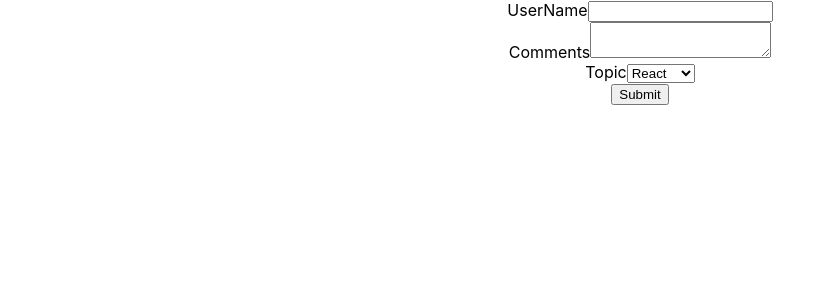
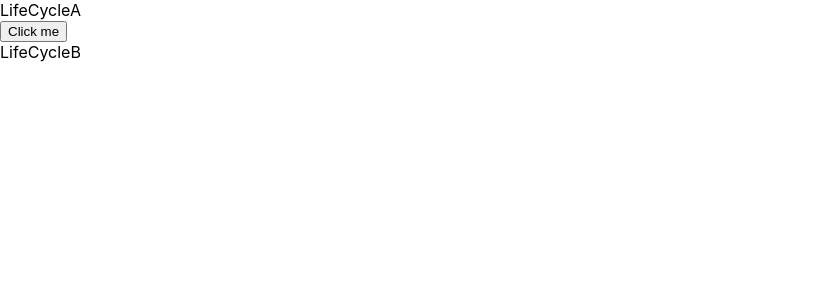
Before and after one commit to guru449/ReactTutorial, a React (Create React App) app: page / in a window 1280 px wide. Shown: the top 300 px of the page, without its empty margins (0-836 px from the left). Built offline with nearby package versions, Linux system fonts and the light colour scheme.

Commit message:
lifecycles

```diff
--- a/src/App.js
+++ b/src/App.js
@@ -1,62 +1,82 @@
-import logo from './logo.svg';
-import './App.css';
-import Greet from './components/greet';
-import Welcome  from './components/welcome';
-import Hello from './components/hello';
-import Message from './message';
-import Counter from './counter';
-import FunctionClick from './components/functionClick';
-import ClassClick from './classClick';
-import EventBind from './eventbind';
-import ParentComponent from './ParentComponent';
-import UserGreeting from './UserGreeting';
-import NewList from './NewList';
-import StyledSheets from './StyledSheets';
-import Inline from './Inline';
-import './appStyles.css'
-import styles from './appStyles.module.css'
-import Form from './Form';
-function App() {
-  return (
-    <div className="App">
-      <Form></Form>
-      {/* <h1 className='success'> Success</h1>
-      <h1 className={styles.error}> Failure</h1>
-      <Inline/> */}
-      {/* <StyledSheets/> */}
+// import logo from './logo.svg';
+// import './App.css';
+// import Greet from './components/greet';
+// import Welcome  from './components/welcome';
+// import Hello from './components/hello';
+// import Message from './message';
+// import Counter from './counter';
+// import FunctionClick from './components/functionClick';
+// import ClassClick from './classClick';
+// import EventBind from './eventbind';
+// import ParentComponent from './ParentComponent';
+// import UserGreeting from './UserGreeting';
+// import NewList from './NewList';
+// import StyledSheets from './StyledSheets';
+// import Inline from './Inline';
+// import './appStyles.css'
+// import styles from './appStyles.module.css'
+// import Form from './Form';
+// import LifeCycleA from './LifeCycleA';
+// function App() {
+//   return (
+//     <div className="App">
+//       <LifeCycleA></LifeCycleA>
+//       {/* <Form></Form> */}
+//       {/* <h1 className='success'> Success</h1>
+//       <h1 className={styles.error}> Failure</h1>
+//       <Inline/> */}
+//       {/* <StyledSheets/> */}
 
-      {/* <NewList></NewList> */}
-      {/* <UserGreeting></UserGreeting> */}
-      {/* <ParentComponent>
-      </ParentComponent> */}
-      {/* <EventBind>
+//       {/* <NewList></NewList> */}
+//       {/* <UserGreeting></UserGreeting> */}
+//       {/* <ParentComponent>
+//       </ParentComponent> */}
+//       {/* <EventBind>
 
-      </EventBind> */}
-      {/* <FunctionClick>
+//       </EventBind> */}
+//       {/* <FunctionClick>
 
-      </FunctionClick>
-      <ClassClick>
+//       </FunctionClick>
+//       <ClassClick>
 
-      </ClassClick> */}
-      {/* <Counter></Counter> */}
-      {/* <Message>
-      </Message> */}
-      {/* <Greet name="Tony Stark" hero="Iron Man">
-        <p> I am Iron Man</p>
-      </Greet> */}
+//       </ClassClick> */}
+//       {/* <Counter></Counter> */}
+//       {/* <Message>
+//       </Message> */}
+//       {/* <Greet name="Tony Stark" hero="Iron Man">
+//         <p> I am Iron Man</p>
+//       </Greet> */}
 
-      {/* <Greet name="Tom Cruise" hero="Mission Impossible">
-        <button> Diffuse Bomb</button>
-      </Greet>
-      <Welcome name="Tony Stark" hero="Iron Man">
-        <p> I am Iron Man</p>
-      </Welcome > */}
-      {/* <Welcome name="Tom Cruise" hero="Mission Impossible">
-        <button> Diffuse Bomb</button>
-      </Welcome> */}
+//       {/* <Greet name="Tom Cruise" hero="Mission Impossible">
+//         <button> Diffuse Bomb</button>
+//       </Greet>
+//       <Welcome name="Tony Stark" hero="Iron Man">
+//         <p> I am Iron Man</p>
+//       </Welcome > */}
+//       {/* <Welcome name="Tom Cruise" hero="Mission Impossible">
+//         <button> Diffuse Bomb</button>
+//       </Welcome> */}
 
-    </div>
-  );
+//     </div>
+//   );
+// }
+
+// export default App;
+
+
+
+import React, { Component } from 'react'
+import LifeCycleA from './LifeCycleA'
+
+
+export class App extends Component {
+  render() {
+    return (
+      <div>
+        <LifeCycleA></LifeCycleA>
+      </div>
+    )
+  }
 }
 
-export default App;
+export default App
--- /dev/null
+++ b/src/LifeCycleA.js
@@ -0,0 +1,53 @@
+import React, { Component } from 'react'
+import LifeCycleB from './LifeCycleB'
+
+export class LifeCycleA extends Component {
+    constructor(props) {
+        super(props)
+
+        this.state = {
+            name: 'Guru'
+        }
+        console.log("LifeCycleA constructor")
+    }
+    static getDerivedStateFromProps(props, state) {
+        console.log("LifeCycleA getDerivedStateFromProps")
+        return null
+    }
+
+    shouldComponentUpdate() {
+        console.log("LifeCycleA shouldComponentUpdate")
+        return true
+    }
+    getSnapshotBeforeUpdate(prevProps, prevState) {
+        console.log("LifeCycleA getSnapshotBeforeUpdate")
+        return null
+    }
+    componentDidMount() {
+        console.log("LifeCycleA componentDidMount")
+
+    }
+    componentDidUpdate() {
+        console.log("LifeCycleA componentDidUpdate")
+
+    }
+
+    changeState = () => {
+        this.setState({
+            name: 'Gurucharan Raju'
+        })
+    }
+
+    render() {
+        console.log("LifeCycleA render")
+        return (
+            <div>
+                <div>LifeCycleA</div>
+                <button onClick={this.changeState}>Click me</button>
+                <LifeCycleB></LifeCycleB>
+            </div>
+        )
+    }
+}
+
+export default LifeCycleA
--- /dev/null
+++ b/src/LifeCycleB.js
@@ -0,0 +1,42 @@
+import React, { Component } from 'react'
+
+export class LifeCycleB extends Component {
+    constructor(props) {
+        super(props)
+
+        this.state = {
+            name: 'Guru'
+        }
+        console.log("LifeCycleA constructor")
+    }
+    static getDerivedStateFromProps(props, state) {
+        console.log("LifeCycleB getDerivedStateFromProps")
+        return null
+    }
+    componentDidMount() {
+        console.log("LifeCycleB componentDidMount")
+
+    }
+    shouldComponentUpdate() {
+        console.log("LifeCycleB shouldComponentUpdate")
+        return true
+    }
+    getSnapshotBeforeUpdate(prevProps, prevStat) {
+        console.log("LifeCycleB getSnapshotBeforeUpdate")
+        return null
+    }
+    componentDidUpdate() {
+        console.log("LifeCycleB componentDidUpdate")
+
+    }
+    render() {
+        console.log("LifeCycleB render")
+        return (
+            <div>
+                LifeCycleB
+            </div>
+        )
+    }
+}
+
+export default LifeCycleB
```
